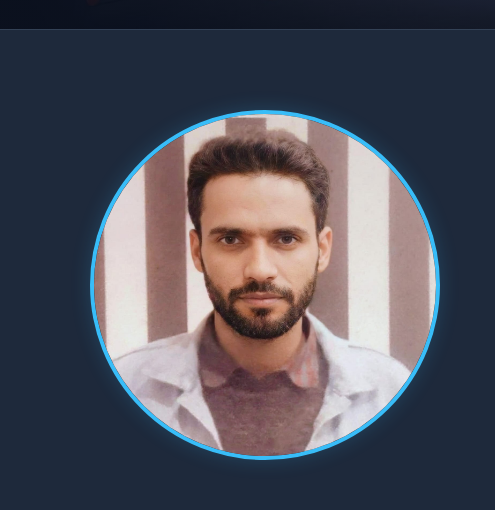
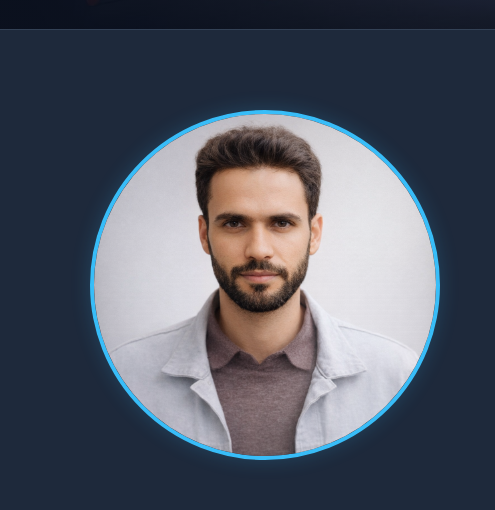
Before and after one commit to Dar-Ishfaq-1/my_portfolio, a plain HTML site: page index.html in a window 1280 px wide. Shown: the part 698-1208 px from the top of the page, 0-495 px from the left. Drawn offline with Linux system fonts and the light colour scheme.

Commit message:
i  have chnged my photo on my portfolio website hoe page

```diff
--- a/index.html
+++ b/index.html
@@ -38,7 +38,7 @@
     <section id="about" class="about-section">
         <div class="about-container">
             <div class="about-image">
-                <img src="profile.jpg.jpeg" alt="Ishfaq Dar">
+                <img src="profile.jpg.png" alt="Ishfaq Dar">
             </div>
 
             <div class="about-text">
```
